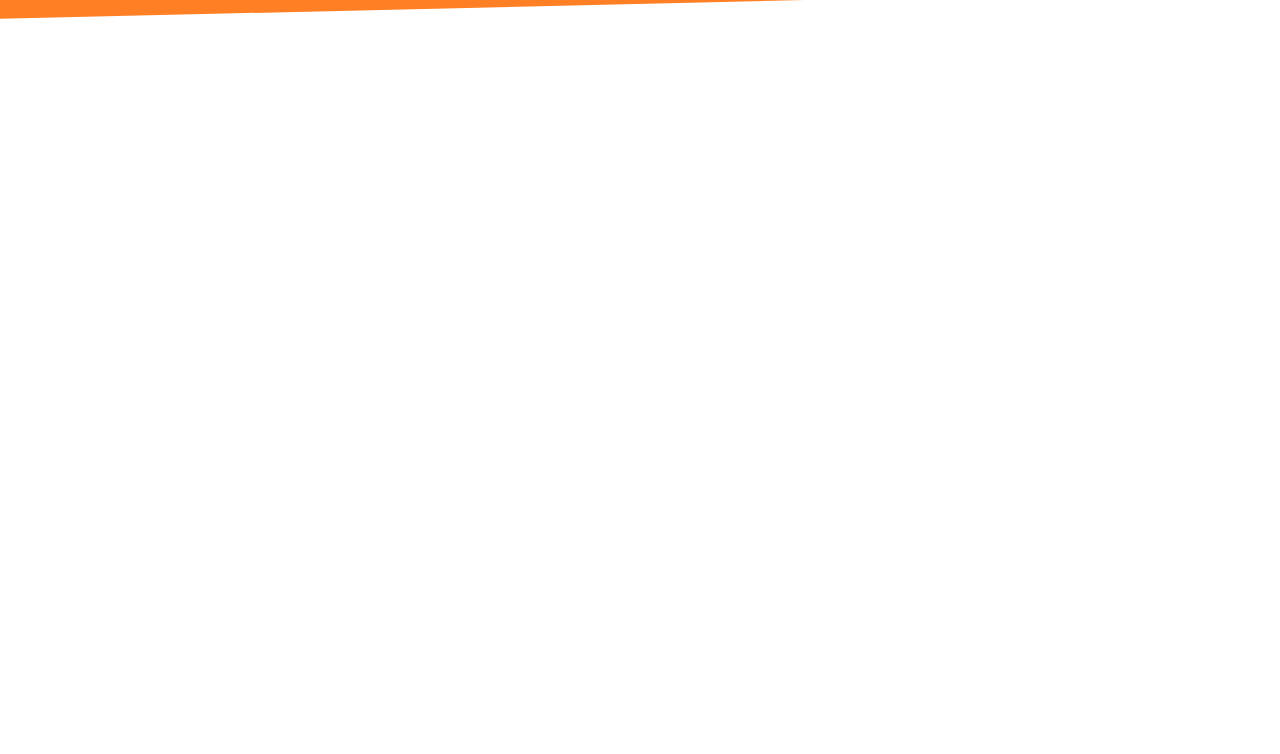
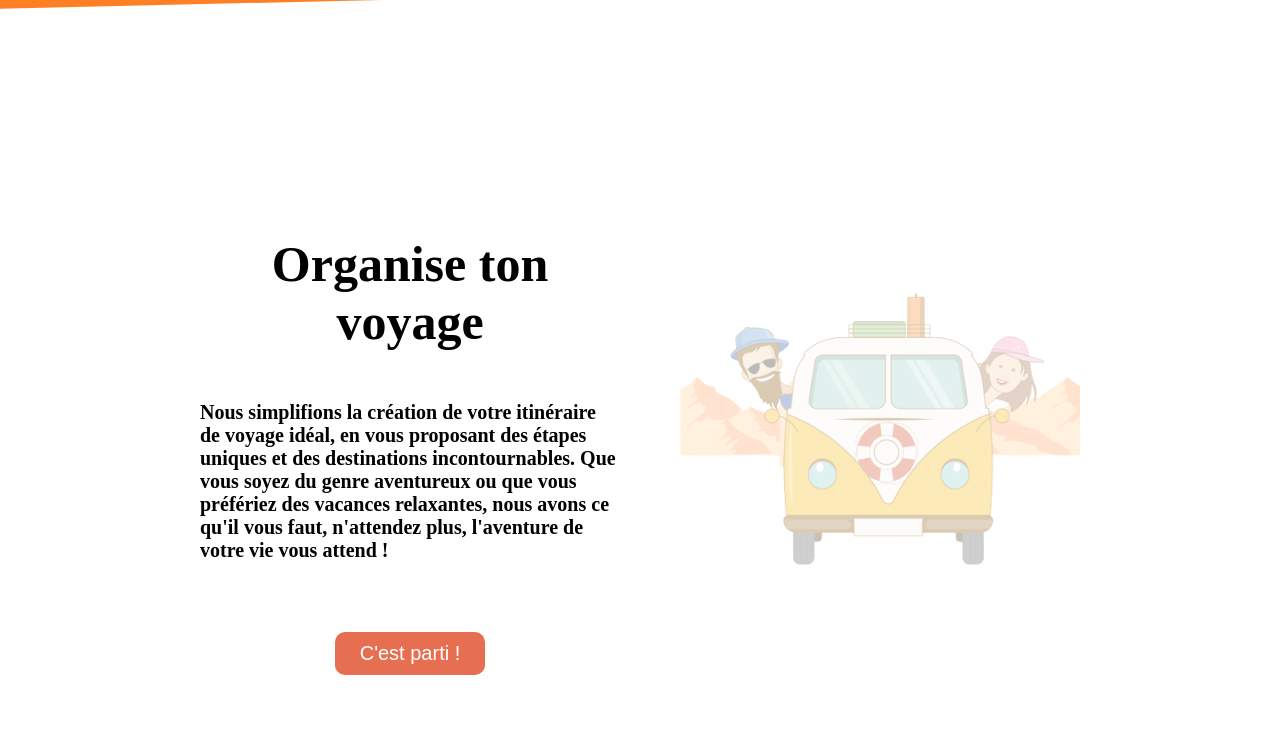
Before and after one commit to YoanBuscail/TripbuddyFront, a React (Vite) app: page / in a window 1280 px wide. Shown: the part 2634-3388 px from the top of the page. Built offline with nearby package versions, Linux system fonts and the light colour scheme; a web font is replaced by a local one.

Commit message:
prefinish home page

```diff
--- a/src/components/homeForm/HomeForm.css
+++ b/src/components/homeForm/HomeForm.css
@@ -43,7 +43,7 @@
         background-color: rgba(0, 0, 0, 0.641);
         left: 50%;
         transform: translateX(-50%);
-        width: 300px;
+        width: 280px;
         border-radius: 50px;
         box-shadow: 1px 1px 10px 10px rgba(0, 0, 0, 0.2);
 
--- a/src/components/siteDescription/siteDescription.css
+++ b/src/components/siteDescription/siteDescription.css
@@ -2,8 +2,10 @@
     position: relative;
     background-color: white;
     padding-bottom: 200px;
+}
 
-
+.svg-site-description{
+    margin-top: -10px;
 }
 
 .container-flex-site-description{
@@ -69,25 +71,63 @@
 
 /* Styles pour les tablettes */
 @media (min-width: 500px) {
-    .container-flex-site-description img{
+
+.site-description{
+    padding-bottom: 300px;
+}
+
+.site-description-left p {
+    font-size: 24px;
+}
+
+.container-flex-site-description img{
         z-index: -1;
         position: absolute;
         opacity: 0.3;
-        width: 500px;
+        width: 770px;
+        top: -150px;
     }
 }
 
 @media (min-width: 768px) {
+    .site-description{
+        padding-bottom: 600px;
+    }
 
+    .site-description-left p {
+        font-size: 24px;
+    }
+
+    .container-flex-site-description img{
+            z-index: -1;
+            position: absolute;
+            opacity: 0.3;
+            width: 1024px;
+            top: -250px;
+        }
 
 }
 
 /* Styles pour les ordinateurs de bureau */
 @media (min-width: 1024px) {
+
+    .site-description{
+        position: relative;
+        background-color: white;
+        padding-bottom: 200px;
+    }
+
+    .container-flex-site-description {
+
+
+        margin-top: -500px;
+
+    }
+
     .container-flex-site-description img{
-    max-width: 100%;
+    width: 400px;
     position: relative;
-
+    top: 0px;
 }
 
 
@@ -95,7 +135,7 @@
     display: flex;
     flex-direction: column;
     gap: 50px;
-    width: 600px;
+    width: 420px;
 
 }
 
@@ -126,3 +166,34 @@
     transition: 1s;
 }
     }
+
+    @media (min-width: 1600px) {
+
+        .site-description{
+            position: relative;
+            background-color: white;
+            padding-bottom: 200px;
+        }
+
+        .container-flex-site-description {
+            margin-top: -650px;
+            align-items: center;
+
+        }
+
+        .site-description-left{
+            display: flex;
+            flex-direction: column;
+            gap: 50px;
+            width: 520px;
+
+        }
+
+        .container-flex-site-description img{
+        width: 800px;
+        position: relative;
+        top: -0px;
+
+    }
+
+}
--- a/src/components/siteDescription/siteDescription.tsx
+++ b/src/components/siteDescription/siteDescription.tsx
@@ -8,8 +8,8 @@ function SiteDescription(){
 
         <section className="site-description">
             <div className="svg-site-description">
-                <svg id="visual" viewBox="0 0 900 600" width="" height="" >
-                <path d="M0 92L900 71L900 0L0 0Z" fill="#ff7f24" stroke-linecap="round" stroke-linejoin="miter"></path>
+                <svg id="visual" viewBox="0 0 900 600" >
+                <path d="M0 92L900 71L900 0L0 0Z" fill="#ff7f24" strokeLinecap="round" strokeLinejoin="miter"></path>
                 </svg>
             </div>
 
```
